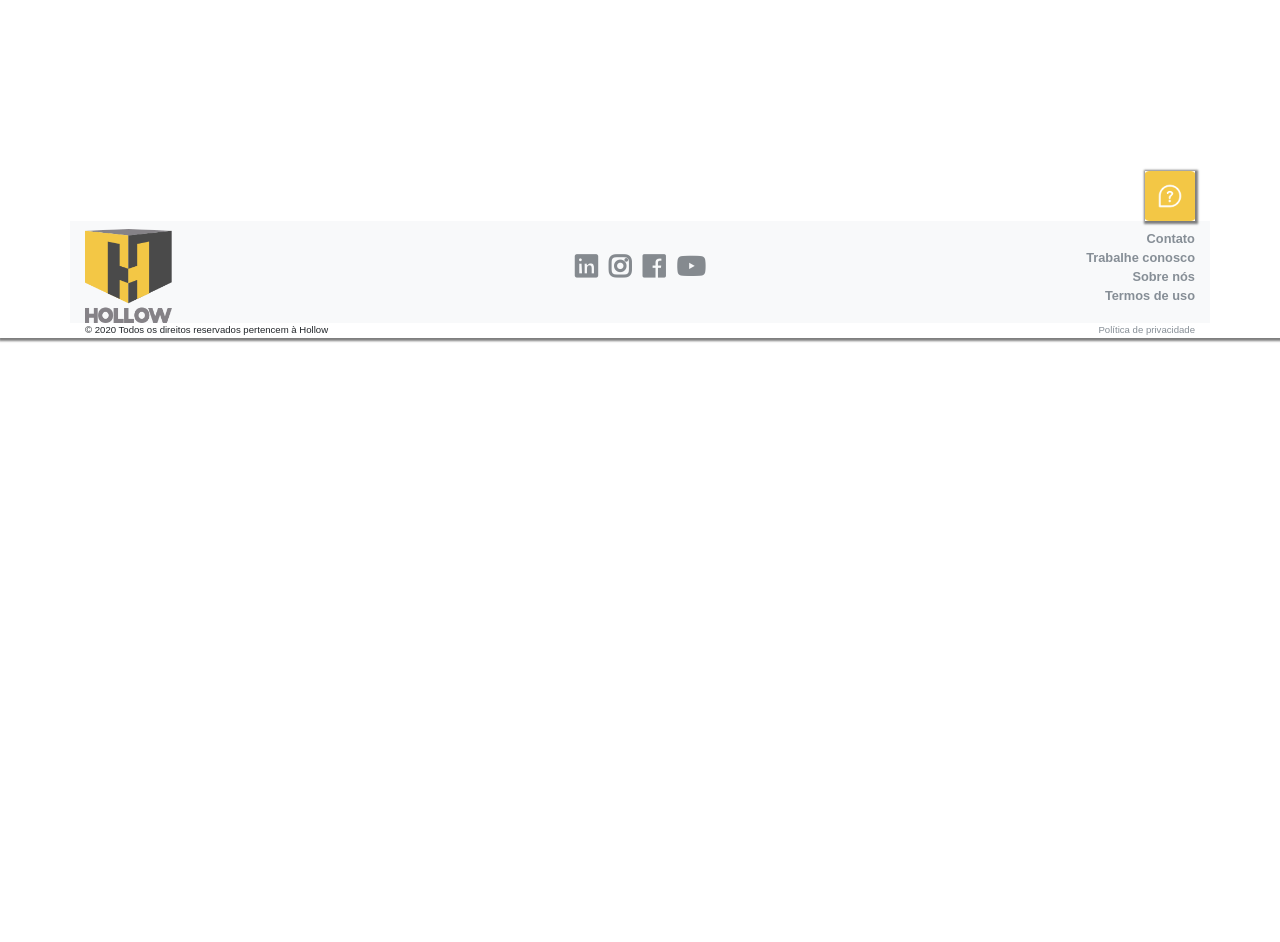
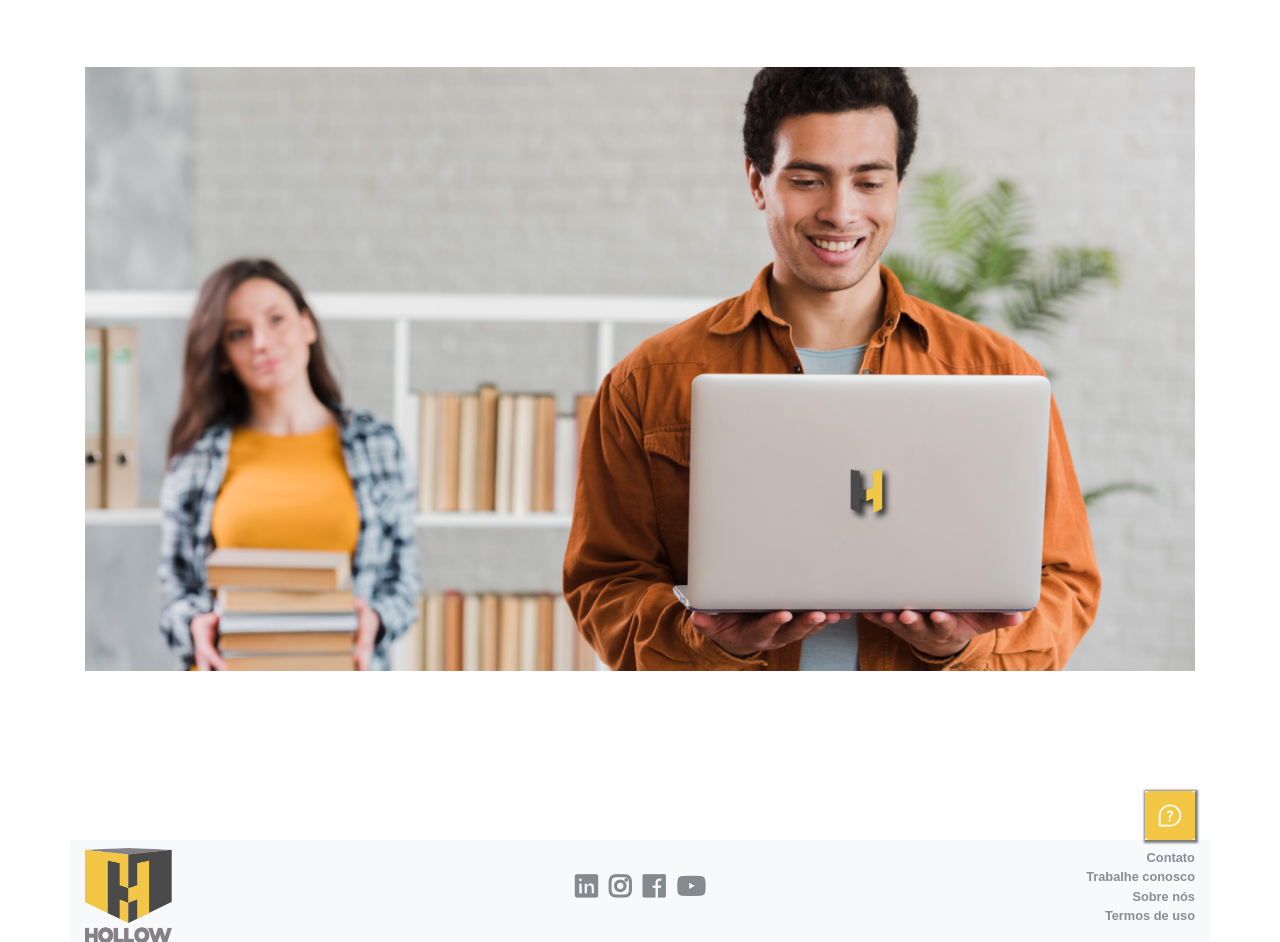
Before and after one commit to SapnaGulati/hollow-website, a Django app: page /comofunciona in a window 1280 px wide. Shown: the part 85-1027 px from the top of the page. Before the commit the page ends 427 px from the top, so only its background shows below. Run offline with Django 3.2, Linux system fonts and the light colour scheme; some libraries are stand-ins or nearby versions; some web fonts are replaced.

Commit message:
start page 'how it works' scratch

```diff
--- a/website/templates/website/howitworks.html
+++ b/website/templates/website/howitworks.html
@@ -2,3 +2,12 @@
 {% load static %}
 
 {% block title %}Hollow - Como funciona{% endblock title %}
+
+{% block content %}
+    <section>
+        <div class="container py-2">
+            <img src={% static 'website/img/big_image_01.png'%} class="img-fluid" alt="reading_person">
+        </div>
+    </section>
+
+{% endblock content %}
```
